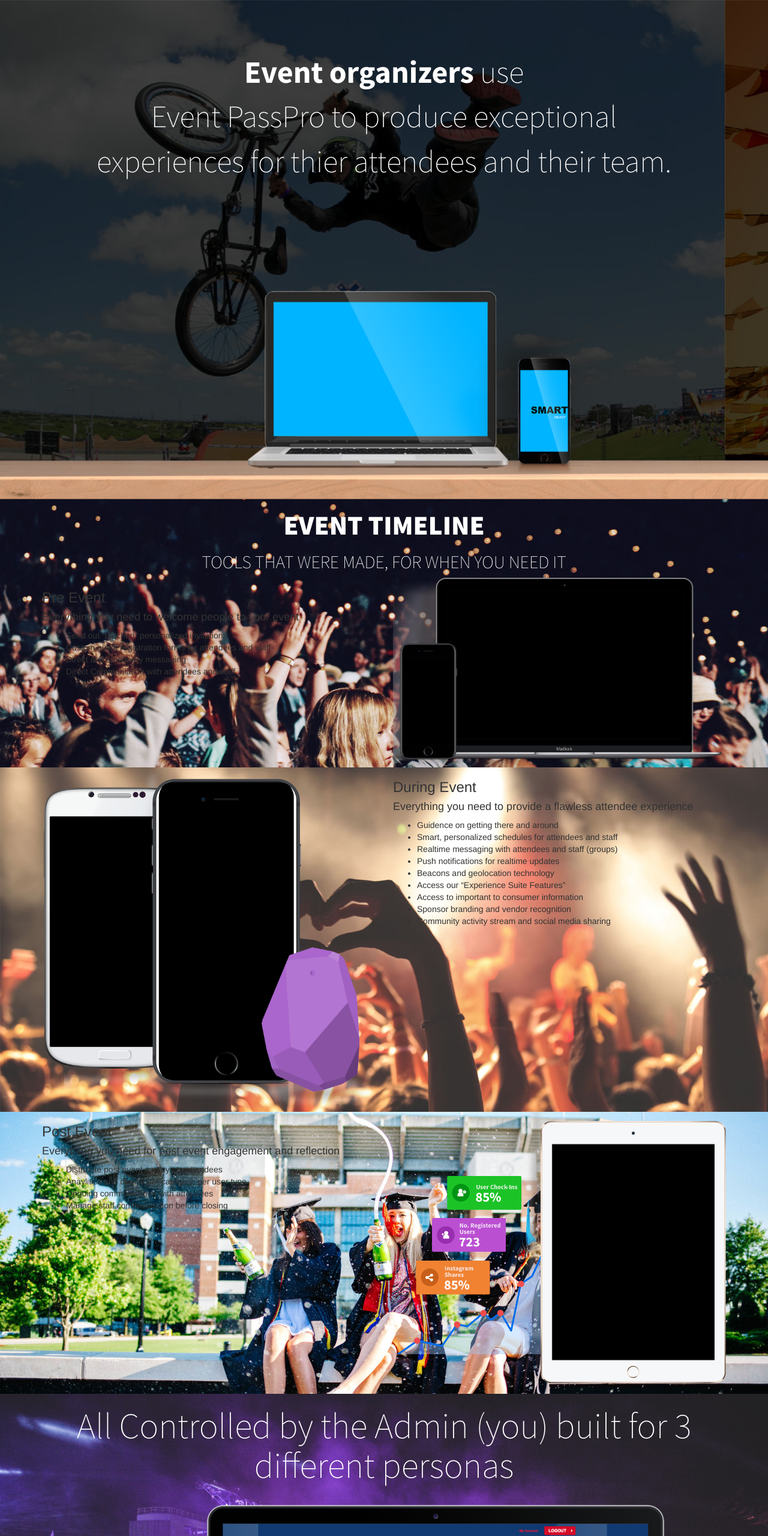
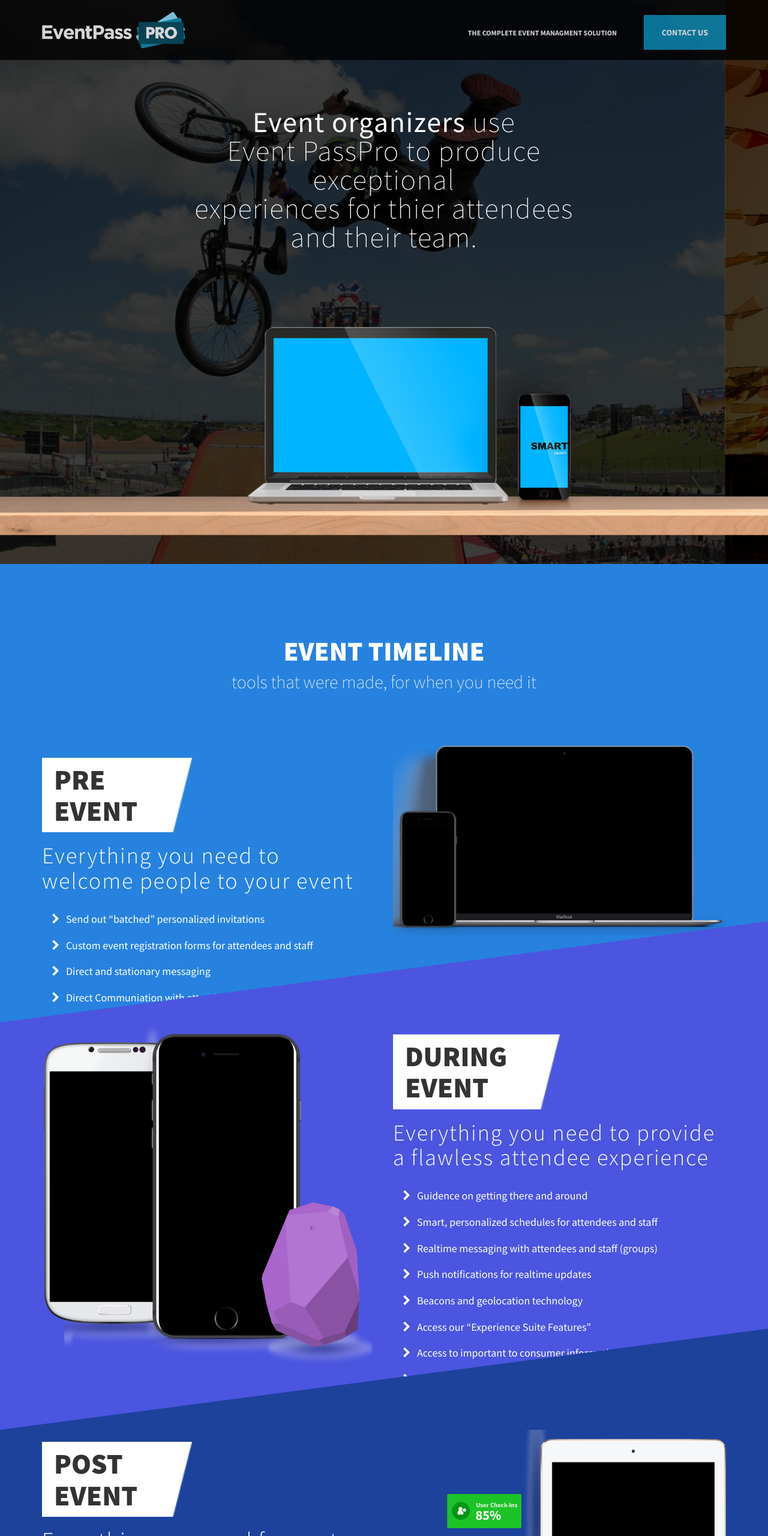
Before and after one commit to dlara95/EPS-Landing-Page, a plain HTML site: page index.html in a window 1280 px wide. Shown: the top 2560 px of the page at 60% size. Drawn offline with nearby package versions, Linux system fonts and the light colour scheme.

Commit message:
Basic Design Layout

```diff
--- a/css/styles.css
+++ b/css/styles.css
@@ -1,5 +1,48 @@
+header{
+	position: absolute;
+	top: 0;
+	z-index: 110;
+	width: 100%;
+	    background: #000;
+    opacity: .8;
+    height: 100px;
+    line-height: 100px;
+    border-top: 4px solid #000;
+}
+
+
+header img{
+	height: 70px;
+	z-index: 112;
+}
+
+header p{
+		font-family: 'Source Sans Pro', sans-serif;
+		color: #fff;
+		text-transform: uppercase;
+		font-weight: 700;
+		font-size: 12.1px;
+		line-height: 100px;
+}
+
+.header-second{
+	text-align: right;
+
+}
+
+header a{
+	color: #fff;
+	font-family: 'Source Sans Pro', sans-serif;
+	font-weight: 700;
+	font-size: 14px;
+	background: #0887b2;
+	padding: 20px 30px;
+	margin-left: 5%;
+	z-index: 111;
+
+}
 .slide1, .slide2, .slide3{
-	height: 830px;
+	height: 940px;
 	background-position: center;
 	background-repeat: no-repeat;
 	background-size: cover;
@@ -37,21 +80,26 @@
 .banner-excerpt-top{
 	text-align: center;
 	position: absolute;
-	top: 10%;
+	top: 19%;
 	width: 100%;
 }
 
 .banner-excerpt-top p{
 	color: #fff;
-	font-size: 52px;
+	font-size: 48px;
 	font-family: 'Source Sans Pro', sans-serif;
 	font-weight: 200;
+	width: 50%;
+	margin: 0 auto;
+	    line-height: 1em;
+    letter-spacing: 1.5px;
 
 
 }
 
 .banner-excerpt-top p > strong{
 		font-family: 'Source Sans Pro', sans-serif;
+		font-weight: 400;
 
 }
 
@@ -69,10 +117,10 @@
 .title h2{
 	color: #fff;
 	font-family: 'Source Sans Pro', sans-serif;
-	text-transform: uppercase;
 	font-size: 30px;
 	text-align: center;
 	font-weight: 200;
+	margin-top: 0;
 }
 
 .time-bg{
@@ -80,6 +128,7 @@
 	background-position: center;
 	background-repeat: no-repeat;
 	background-size: cover;
+	background: #2782df;
 }
 
 .event-step2{
@@ -87,6 +136,7 @@
 	background-position: center;
 	background-repeat: no-repeat;
 	background-size: cover;
+	background: #4b55e0;
 }
 
 .event-step3{
@@ -94,6 +144,7 @@
 	background-position: center;
 	background-repeat: no-repeat;
 	background-size: cover;
+	background: #1d429c;
 }
 
 .event-step4{
@@ -101,6 +152,7 @@
 	background-position: center;
 	background-repeat: no-repeat;
 	background-size: cover;
+
 }
 
 .event-step4 h1{
@@ -206,12 +258,17 @@
 	background-size: cover;
 }
 
-.brands h2{
+.brands h2, .integrations h2{
 	text-align: center;
 	font-family: 'Source Sans Pro', sans-serif;
 	font-size: 32px;
+	font-weight: 700;
 	color: #fff;
 	padding-top: 110px;
+}
+
+.integrations h2{
+	padding: 40px 0 !important;
 }
 
 .brands ul{
@@ -258,7 +315,73 @@ max-height: 120px;
 	max-width: 150px;
 }
 
+.contact{
+	padding: 110px 0;
+	text-align: center;
+}
 
+.contact strong{
+	font-family: 'Source Sans Pro', sans-serif;
+	font-size: 36px;
+	font-weight: 700;
+	color: #0c475e;
+
+}
+
+.contact a{
+	font-family: 'Source Sans Pro', sans-serif;
+	font-size: 21.8px;
+	font-weight: 900;
+	color: #fff;
+	text-transform: uppercase;
+	background: #4dd2ff;
+	padding: 30px 75px;
+    margin-left: 5%;
+}
+
+.contact p{
+	font-family: 'Source Sans Pro', sans-serif;
+	font-size: 36px;
+	font-weight: 200;
+	color: #0c475e;
+}
+
+
+.contact a:hover, .contact a:focus{
+	text-decoration: none;
+}
+
+
+footer{
+	background: #002938;
+
+}
+
+.top-footer{
+	text-align: center;
+	padding: 50px 0;
+	border-bottom: 4px solid #264956;
+}
+
+.top-footer img{
+	max-width: 410px;
+	max-height: 120px;
+}
+
+.bottom-footer{
+	color: #fff;
+	font-size: 14px;
+	padding: 25px 0;
+	line-height: 30px;
+}
+
+.tree-logo{
+	margin-left: 5%;
+}
+
+.bf-first{
+	text-align: right;
+}
 @media (max-width: 1024px){
 	.brand-item, .custom-tabs .nav-tabs>li{
 		width: 50%;
@@ -269,5 +392,110 @@ max-height: 120px;
 	.brand-item, .custom-tabs .nav-tabs>li{
 		width: 100%;
 		text-align: center;
+		font-family: 'Source Sans Pro', sans-serif;
+
 	}
 }
+
+
+/* TIMELINE CSS*/
+
+
+.pre-event{
+	padding-top: 80px;
+}
+
+.pre-event h3, .event-step2 h3, .event-step3 h3{
+	    background: url(../img/rectangle.png);
+    background-size: cover;
+    background-repeat: no-repeat;
+    background-position: right;
+    padding: 10px 20px;
+    width: 45%;
+    text-transform: uppercase;
+    font-weight: 900;
+    font-family: 'Source Sans Pro', sans-serif;
+    font-size: 3.4em;
+}
+
+
+.event-step2 h3{
+	width: 50% !important;
+}
+
+.pre-event h4, .event-step2 h4, .event-step3 h4{
+	    color: #fff;
+    font-size: 38px;
+    font-family: 'Source Sans Pro', sans-serif;
+    margin-top: 18px;
+    letter-spacing: 2px;
+    font-weight: 300;
+}
+.pre-event ul, .event-step2 ul, .event-step3 ul{
+	margin-top: 30px;
+}
+.pre-event li, .event-step2 li, .event-step3 li{
+	list-style-type: none;
+	color: #fff;
+	font-family: 'Source Sans Pro', sans-serif;
+	font-size: 18px;
+	padding-bottom: 17px;
+}
+
+.pre-event li:before, .event-step2 li:before, .event-step3 li:before{
+	content: "\f054";
+	  font-family: FontAwesome;
+	  margin-left: -1.3em;
+	      width: 1.3em;
+    display: inline-block;
+}
+
+@media(min-width: 1550px){
+	.container{
+		width: 1530px !important;
+	}
+}
+
+.event-step2{
+	position: relative;
+    z-index: 1;
+
+}
+.event-step2:before{
+	top: 0;
+    -webkit-transform: skewY(-7.5deg);
+    transform: skewY(-7.5deg);
+    -webkit-transform-origin: 0 0;
+    transform-origin: 0 0;
+    background: inherit;
+    content: '';
+    display: block;
+    height: 50%;
+    left: 0;
+    position: absolute;
+    right: 0;
+    z-index: -1;
+    -webkit-backface-visibility: hidden;
+}
+
+.event-step3{
+	position: relative;
+    z-index: 1;
+
+}
+.event-step3:before{
+	top: 0;
+    -webkit-transform: skewY(-7.5deg);
+    transform: skewY(-7.5deg);
+    -webkit-transform-origin: 0 0;
+    transform-origin: 0 0;
+    background: inherit;
+    content: '';
+    display: block;
+    height: 50%;
+    left: 0;
+    position: absolute;
+    right: 0;
+    z-index: -1;
+    -webkit-backface-visibility: hidden;
+}
--- a/index.html
+++ b/index.html
@@ -4,8 +4,9 @@
 	<title>EventPass Pro</title>
 	<meta name="viewport" content="width=device-width, initial-scale=1.0">
 	<link href="https://maxcdn.bootstrapcdn.com/bootstrap/3.3.7/css/bootstrap.min.css" rel="stylesheet" integrity="sha384-BVYiiSIFeK1dGmJRAkycuHAHRg32OmUcww7on3RYdg4Va+PmSTsz/K68vbdEjh4u" crossorigin="anonymous">
+	<link href="https://maxcdn.bootstrapcdn.com/font-awesome/4.7.0/css/font-awesome.min.css" rel="stylesheet" integrity="sha384-wvfXpqpZZVQGK6TAh5PVlGOfQNHSoD2xbE+QkPxCAFlNEevoEH3Sl0sibVcOQVnN" crossorigin="anonymous">
 	<link rel="stylesheet" type="text/css" href="css/styles.css">
-	<link href="https://fonts.googleapis.com/css?family=Source+Sans+Pro:200,300,400,700,900" rel="stylesheet">
+	<link href="https://fonts.googleapis.com/css?family=Source+Sans+Pro:200,300,400,600,700,900" rel="stylesheet">
 	<script src="https://ajax.googleapis.com/ajax/libs/jquery/3.1.1/jquery.min.js"></script>
 	<script src="https://maxcdn.bootstrapcdn.com/bootstrap/3.3.7/js/bootstrap.min.js" integrity="sha384-Tc5IQib027qvyjSMfHjOMaLkfuWVxZxUPnCJA7l2mCWNIpG9mGCD8wGNIcPD7Txa" crossorigin="anonymous"></script>
 </head>
@@ -13,7 +14,18 @@
 
 <!-- Carousel -->
 <div id="header-carousel" class="carousel slide" data-ride="carousel">
-
+  <header>
+  	<div class="container">
+  		<div class="row">
+  			<div class="col-md-3">
+  				<img src="img/logo.png">
+  			</div>
+  			<div class="col-md-9 header-second">
+  				<p>THE COMPLETE EVENT MANAGMENT SOLUTION <a href="#">Contact US</a></p>
+  			</div>
+  		</div>
+  	</div>
+  </header>
 
   <!-- Wrapper for slides -->
   <div class="carousel-inner" role="listbox">
@@ -23,9 +35,7 @@
   </div>
 
   <div class="banner-excerpt-top">
-  	<p><strong>Event organizers</strong> use <br>
-		Event PassPro to produce exceptional <br>
-		experiences for thier attendees and their team.</p>
+  	<p><strong>Event organizers</strong> use </p> <p>Event PassPro to produce exceptional</p> <p>experiences for thier attendees and their team.</p>
   </div>
 
   <div class="banner-excerpt-bottom"></div>
@@ -36,12 +46,13 @@
 
 <div class="time-bg">
 	<div class="container">
+	<div style="height: 100px;"></div>
 		<div class="title">
 			<h1>Event Timeline</h1>
 			<h2>tools that were made, for when you need it</h2>
 		</div>
 
-		<div class="row">
+		<div class="row pre-event">
 			<div class="col-md-6">
 				<h3>Pre Event</h3>
 				<h4>Everything you need to welcome people to your event</h4>
@@ -198,6 +209,7 @@
 
 <div class="integrations">
 	<div class="container">
+			<h2>Easily intergrate with any 3rd party service provider</h2>
 		<div class="brands-container">
 			<div class="brand-item">
 				<img src="img/Logos/google_logo.png">
@@ -217,5 +229,44 @@
 		</div>
 	</div>
 </div>
+
+<!-- Contact -->
+
+<div class="contact">
+	<div class="container">
+		<div class="row">
+			<div class="col-md-12">
+				<p><strong>Want to learn more?</strong> Lets chat. <a href="#">Contact us</a></p>
+			</div>
+		</div>
+	</div>
+</div>
+
+<!-- Footer -->
+
+<footer>
+	<div class=" top-footer">
+	<div class="container">
+		<div class="row">
+			<div class="col-md-12">
+				<img src="img/logo.png">
+			</div>
+		</div>
+	</div>
+	</div>
+
+	<div class="bottom-footer">
+		<div class="container">
+			<div class="row">
+				<div class="col-md-5  bf-first">
+					A Product By <img src="img/treeline-logo.png" class="tree-logo">
+				</div>
+				<div class="col-md-5 col-md-offset-2">
+					Copyright &copy; EventPass Pro 2017
+				</div>
+			</div>
+		</div>
+	</div>
+</footer>
 </body>
 </html>
```
Also changed, not shown: img/rectangle.png (added), img/treeline-logo.png (added).
